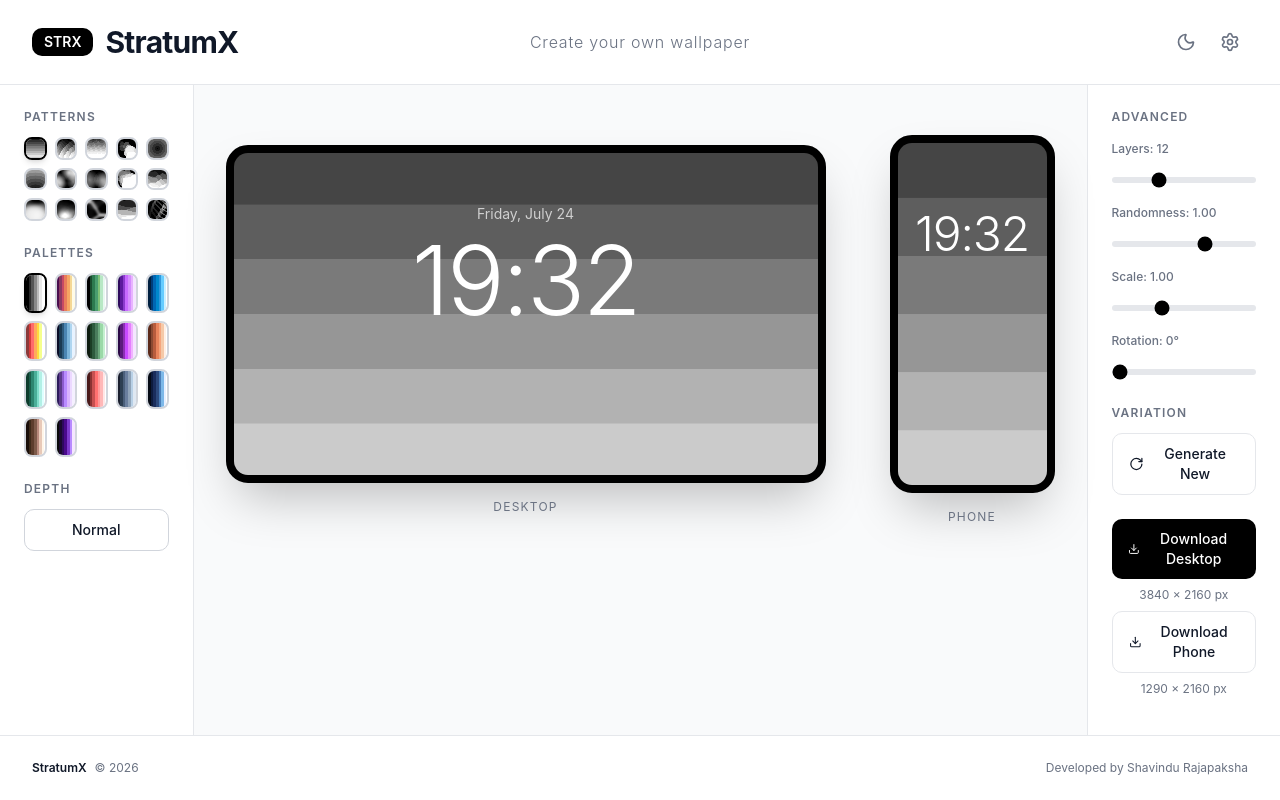
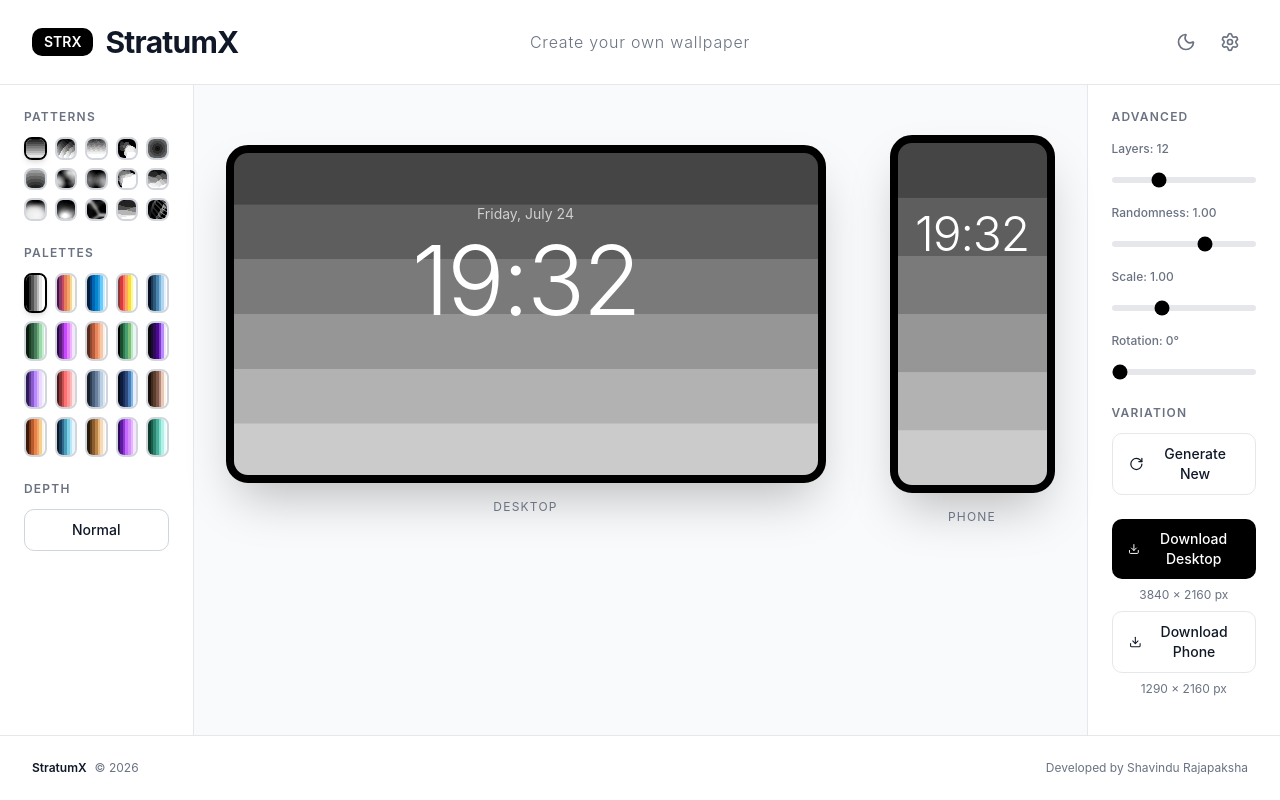
Before and after one commit to ShaviRajapaksha/StratumX, a Next.js app: page /StratumX/ in a window 1280 px wide. Built offline with nearby package versions, Linux system fonts and the light colour scheme.

Commit message:
feat: add new color palettes (Autumn, Arctic, Desert) to PaletteSelector component

```diff
--- a/components/palette-selector.tsx
+++ b/components/palette-selector.tsx
@@ -77,18 +77,31 @@ const PALETTE_OPTIONS: Record<PaletteType, { name: string; colors: string[] }> =
     name: 'Neon',
     colors: ['#0a0a0a', '#1a0a2d', '#2d0a5c', '#4a0a8b', '#7d3acd', '#b88aff', '#f5e6ff'],
   },
+  // 3 new palettes
+  autumn: {
+    name: 'Autumn',
+    colors: ['#3d1a0a', '#7d3a1a', '#b85c2d', '#e8844a', '#f5a56b', '#f5d08d', '#fff5e6'],
+  },
+  arctic: {
+    name: 'Arctic',
+    colors: ['#0a1a2a', '#1a3d5c', '#2d6a8b', '#4a9db8', '#7dd0e8', '#b8e8f5', '#e6f5ff'],
+  },
+  desert: {
+    name: 'Desert',
+    colors: ['#2a1a0a', '#5c3d1a', '#8b5c2d', '#b8844a', '#e8b87d', '#f5d9b8', '#fff5e6'],
+  },
 };
 
 const PALETTES_LIST: PaletteType[] = [
-  'monochrome', 'sunset', 'emerald', 'violet', 'ocean',
-  'retro', 'aurora', 'forest', 'berry', 'peach',
-  'mint', 'lavender', 'coral', 'slate', 'midnight',
-  'terra', 'neon'
+  'monochrome', 'sunset',  'ocean', 'retro', 'aurora',
+   'forest', 'berry', 'peach', 'emerald', 'neon',
+  'lavender', 'coral', 'slate', 'midnight', 'terra',
+  'autumn', 'arctic', 'desert', 'violet', 'mint',
 ];
 
 export default function PaletteSelector({ value, onChange }: PaletteSelectorProps) {
   return (
-    <div className="grid grid-cols-4 sm:grid-cols-5 gap-1.5 sm:gap-2">
+    <div className="grid grid-cols-5 gap-1.5 sm:gap-2">
       {PALETTES_LIST.map(palette => {
         const { colors, name } = PALETTE_OPTIONS[palette];
         return (
@@ -98,7 +111,7 @@ export default function PaletteSelector({ value, onChange }: PaletteSelectorProp
             className={`relative rounded-md overflow-hidden border-2 transition-all h-8 sm:h-10 ${
               value === palette
                 ? 'border-black dark:border-white shadow-md'
-                : 'border-gray-300 dark:border-gray-700 hover:border-gray-400 dark:hover:border-gray-600'
+                : 'border-gray-300 dark:border-black hover:border-gray-400 dark:hover:border-gray-600'
             }`}
             title={name}
           >
```
